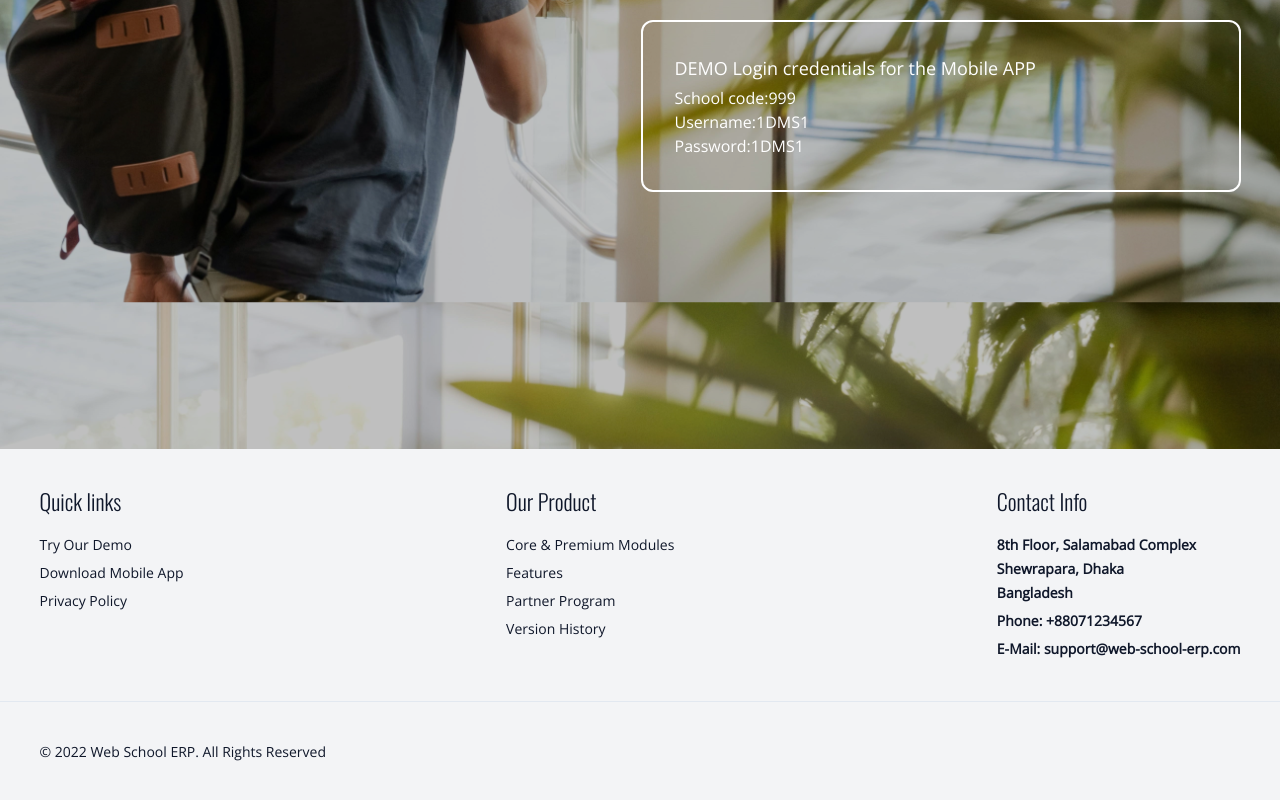
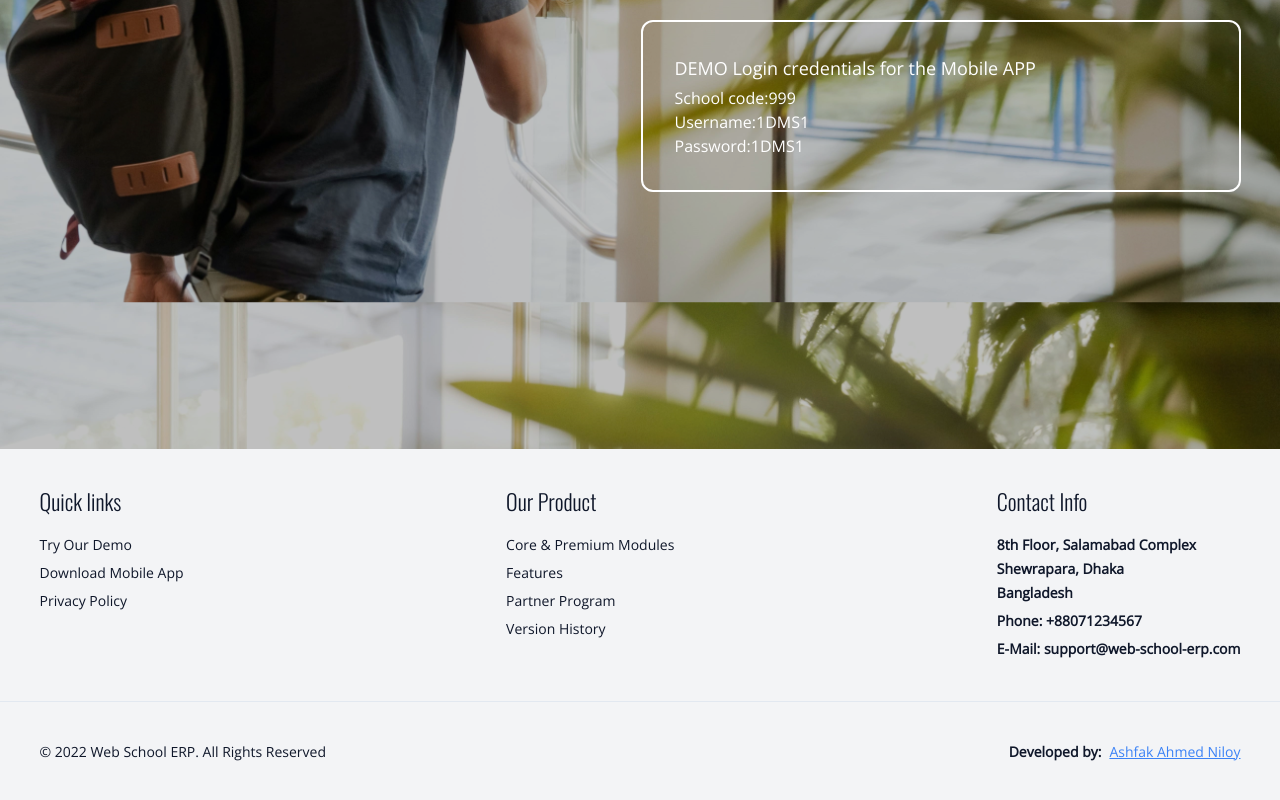
Before and after one commit to ashfakniloy/school-management-website, a Next.js app: page /try-demo in a window 1280 px wide. Shown: the part 1254-2054 px from the top of the page. Built offline with nearby package versions, Linux system fonts and the light colour scheme.

Commit message:
changed footer content

```diff
--- a/components/Layout/Footer.js
+++ b/components/Layout/Footer.js
@@ -42,9 +42,18 @@
         </div>
       </div>
       <div className="my-5 lg:my-10 border-t border-slate-200" />
-      <div className="container flex justify-between">
-        <p className="text-sm">
-          &copy; 2022 Web School ERP. All Rights Reserved
+      <div className="container flex flex-col lg:flex-row gap-2 lg:gap-0 justify-between items-center text-sm">
+        <p className="">&copy; 2022 Web School ERP. All Rights Reserved</p>
+        <p>
+          <span className="font-semibold mr-2">Developed by:</span>
+          <a
+            href="https://niloy.vercel.app"
+            target="_blank"
+            rel="noreferrer"
+            className="text-blue-500 hover:text-blue-700 underline transition-colors duration-200"
+          >
+            Ashfak Ahmed Niloy
+          </a>
         </p>
       </div>
     </div>
```
